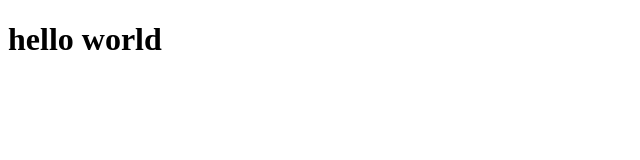
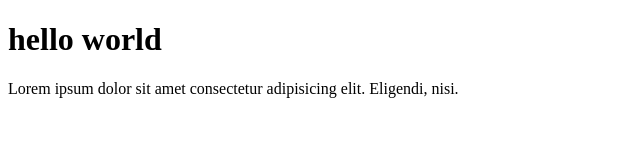
Before and after one commit to adiskafajar/coba-git-remote-2, a plain HTML site: page index.html in a window 1280 px wide. Shown: the whole page, without its empty margins (0-640 px from the left). Drawn offline with Linux system fonts and the light colour scheme.

Commit message:
menambahkan paragraf

```diff
--- a/index.html
+++ b/index.html
@@ -7,5 +7,6 @@
 </head>
 <body>
    <h1>hello world</h1>
+   <p>Lorem ipsum dolor sit amet consectetur adipisicing elit. Eligendi, nisi.</p>
 </body>
 </html>
```
